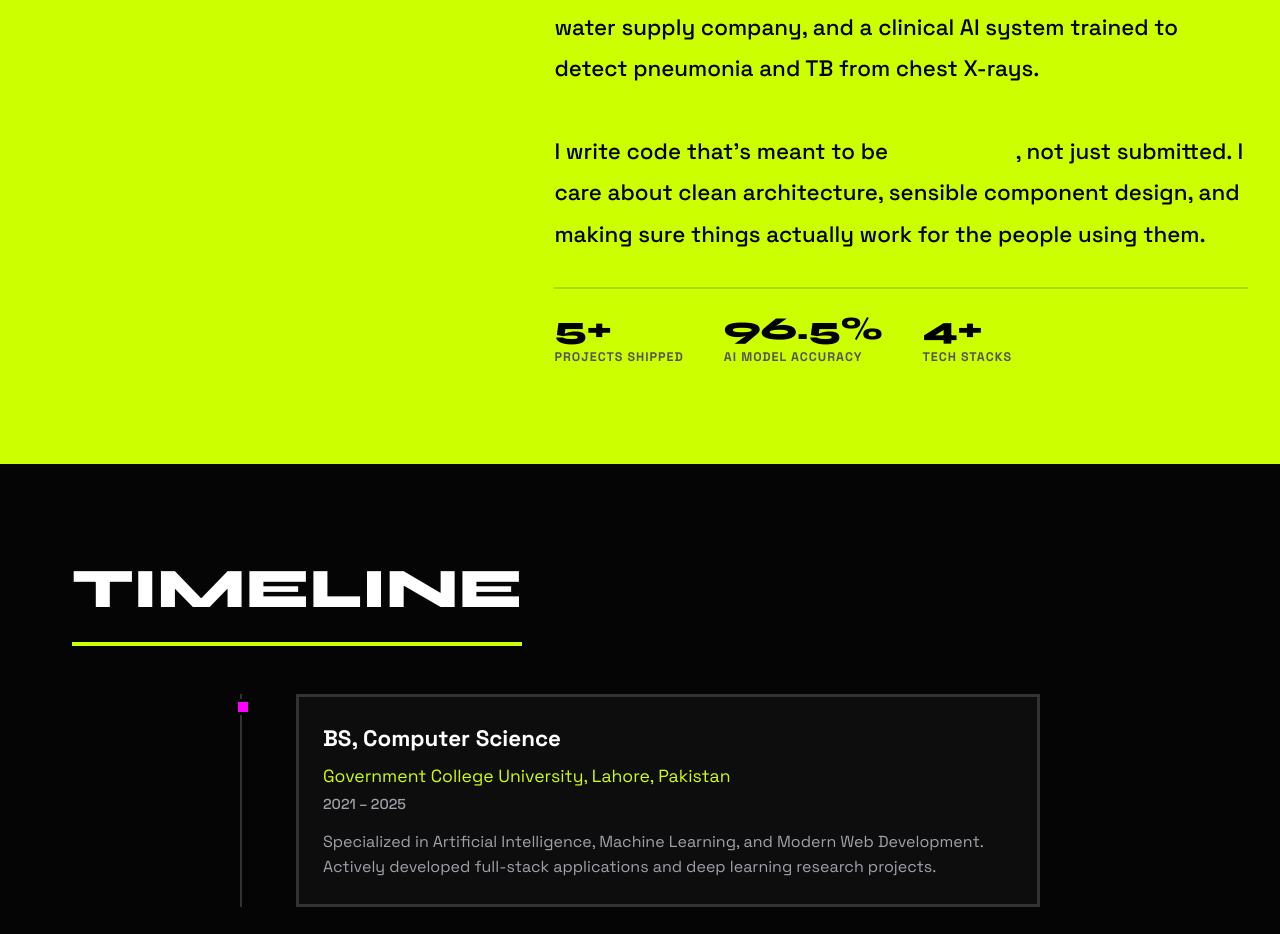
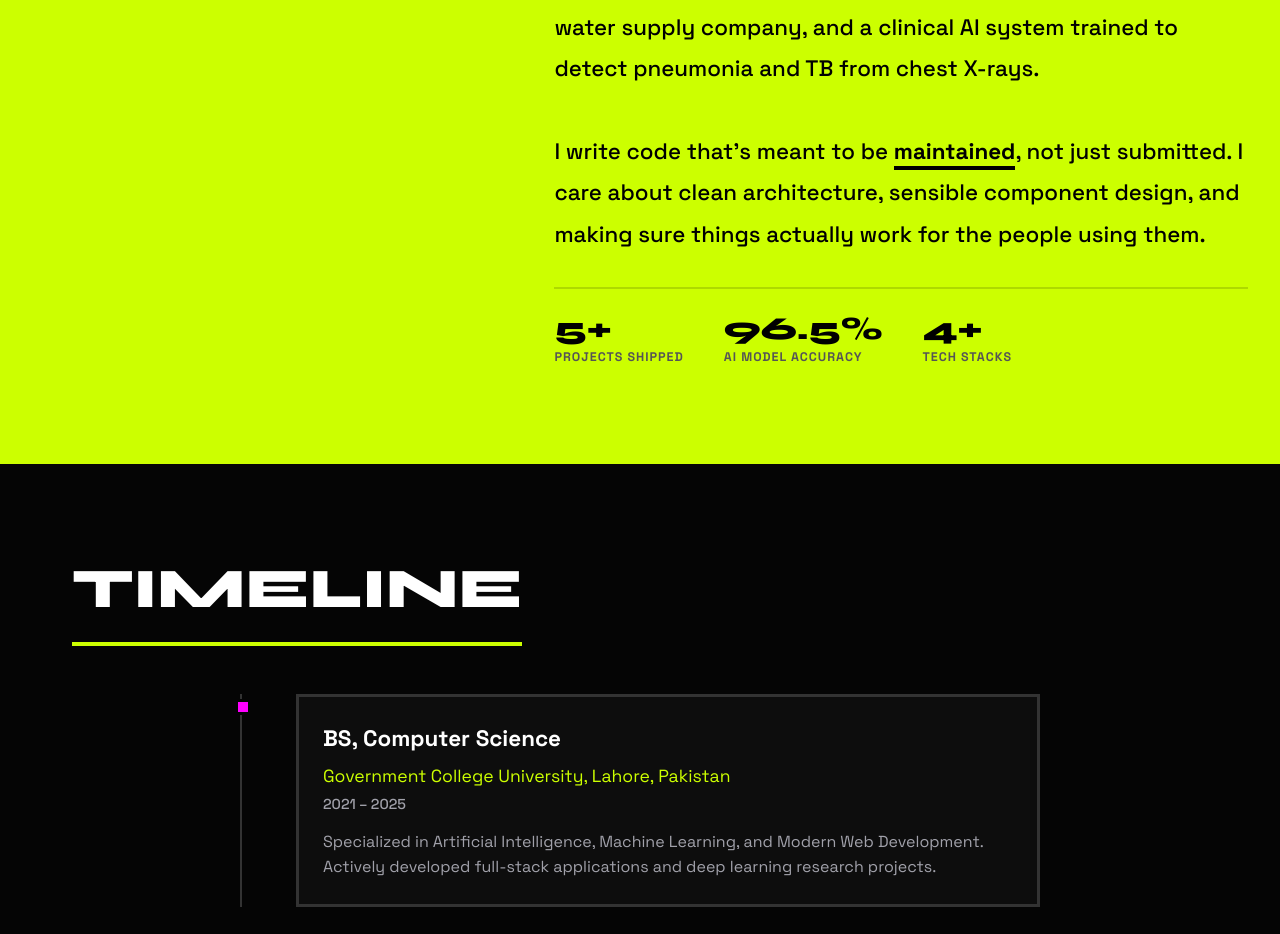
Before and after one commit to aizazahmadbuttah/portfolio, a React (Vite) app: page /#/ in a window 1280 px wide. Shown: the part 1240-2174 px from the top of the page. Built offline with nearby package versions, Linux system fonts and the light colour scheme.

Commit message:
fix: maintained text invisible on neon bg - use underline-dark class

```diff
--- a/src/pages/HomePage.jsx
+++ b/src/pages/HomePage.jsx
@@ -180,7 +180,7 @@ function HomePage() {
                             <br /><br />
                             My work spans <span className="underline-dark">React.js frontends</span>, .NET Core APIs, SQL Server databases, and deep learning pipelines. I've built tools for real businesses — a POS system that replaced manual billing for a water supply company, and a clinical AI system trained to detect pneumonia and TB from chest X-rays.
                             <br /><br />
-                            I write code that's meant to be <strong style={{color:'var(--primary-color)'}}>maintained</strong>, not just submitted. I care about clean architecture, sensible component design, and making sure things actually work for the people using them.
+                            I write code that's meant to be <strong className="underline-dark">maintained</strong>, not just submitted. I care about clean architecture, sensible component design, and making sure things actually work for the people using them.
                         </p>
                         <div className="about-stats-row">
                             <div className="about-stat">
```
